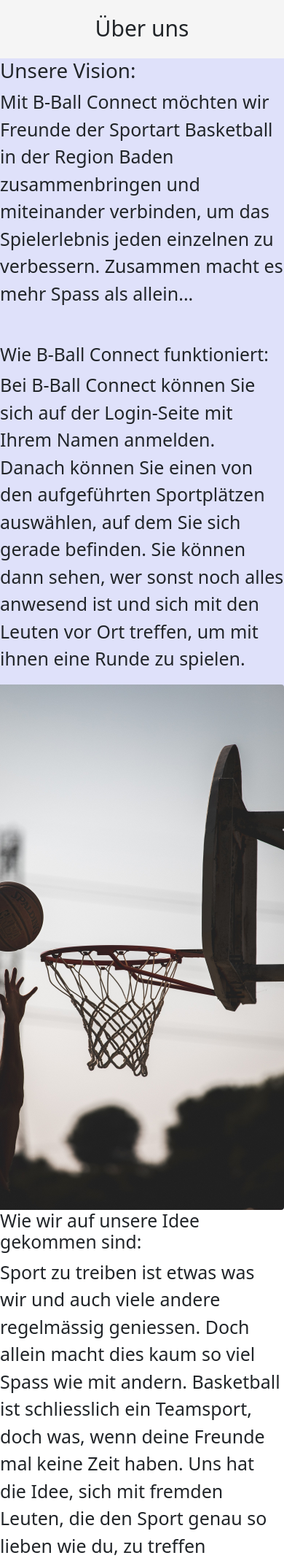
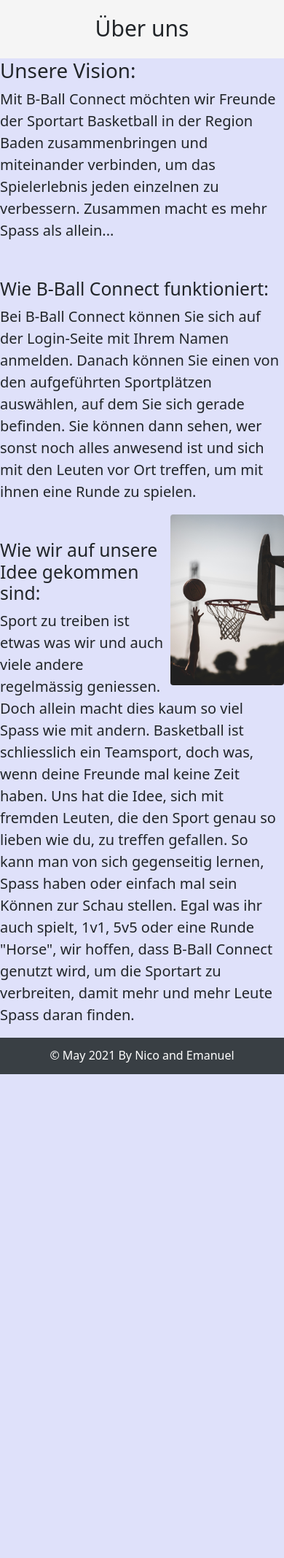
Before and after one commit to xXSmarties3000Xx/Maturaarbeit-GitHub, a PHP site: page /about.html in a window 390 px wide. Shown: the part 120-2255 px from the top of the page at 73% size. After the commit the page ends 1592 px from the top, so only its background shows below. Run offline with PHP 8.4, Linux system fonts and the light colour scheme.

Commit message:
About us responsive

```diff
--- a/HTML, CSS Documents/about.css
+++ b/HTML, CSS Documents/about.css
@@ -34,7 +34,7 @@ header {
 
 .aboutus {
   width: 100%;
-  height: 1250px;
+  height: 100%;
   background-color: #dfe1fa;
 }
 
@@ -47,7 +47,7 @@ header {
 }
 
 .aboutus p {
-  font-size: 25px;
+  font-size: 20px;
 }
 
 footer {
@@ -58,5 +58,15 @@ footer {
   color: white;
   line-height: 3em;
   position: relative;
-  top: 150px;
+  top: 0px;
 }
+
+@media only screen and (min-width: 768px) {
+  img {
+    width: 30%;
+  }
+
+  .aboutus p {
+    font-size: 25px;
+  }
+}
--- a/HTML, CSS Documents/about.html
+++ b/HTML, CSS Documents/about.html
@@ -68,7 +68,7 @@
             <h2>Wie B-Ball Connect funktioniert:</h2>
             <p>Bei B-Ball Connect können Sie sich auf der Login-Seite mit Ihrem Namen anmelden. Danach können Sie einen von den aufgeführten Sportplätzen auswählen, auf dem Sie sich gerade befinden. Sie können dann sehen, wer sonst noch alles anwesend ist und sich mit den Leuten vor Ort treffen, um mit ihnen eine Runde zu spielen. </p>
           </div>
-           <img src="/HTML, CSS Documents/images/basketballhoop.jpg" class="rounded float-end" width=480px height="720px" alt="Picture of a hoop">
+           <img src="/HTML, CSS Documents/images/basketballhoop.jpg" class="rounded float-end" width="40%" alt="Picture of a hoop">
           <div class="thirdparagraph">
             <h2>Wie wir auf unsere Idee gekommen sind:</h2>
             <p>Sport zu treiben ist etwas was wir und auch viele andere regelmässig geniessen. Doch allein macht dies kaum so viel Spass wie mit andern. Basketball ist schliesslich ein Teamsport, doch was, wenn deine Freunde mal keine Zeit haben. Uns hat die Idee, sich mit fremden Leuten, die den Sport genau so lieben wie du, zu treffen gefallen. So kann man von sich gegenseitig lernen, Spass haben oder einfach mal sein Können zur Schau stellen. Egal was ihr auch spielt, 1v1, 5v5 oder eine Runde "Horse", wir hoffen, dass B-Ball Connect genutzt wird, um die Sportart zu verbreiten, damit mehr und mehr Leute Spass daran finden.</p>
```
